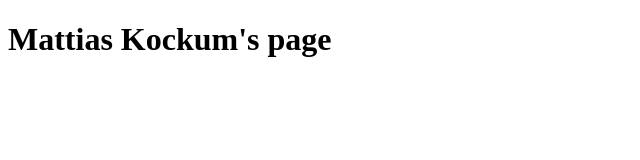
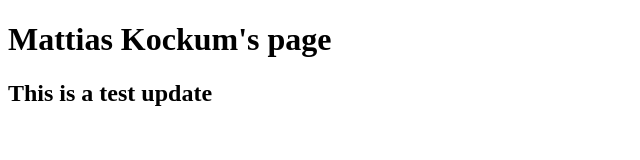
Before and after one commit to MattiasKockum/FarfarsAI, a plain HTML site: page index.html in a window 1280 px wide. Shown: the whole page, without its empty margins (0-640 px from the left). Drawn offline with Linux system fonts and the light colour scheme.

Commit message:
test update

```diff
--- a/index.html
+++ b/index.html
@@ -9,5 +9,6 @@
 	</head>
 	<body>
 		<h1>Mattias Kockum's page</h1>
+		<h2>This is a test update</h2>
 	</body>
 </html>
```
